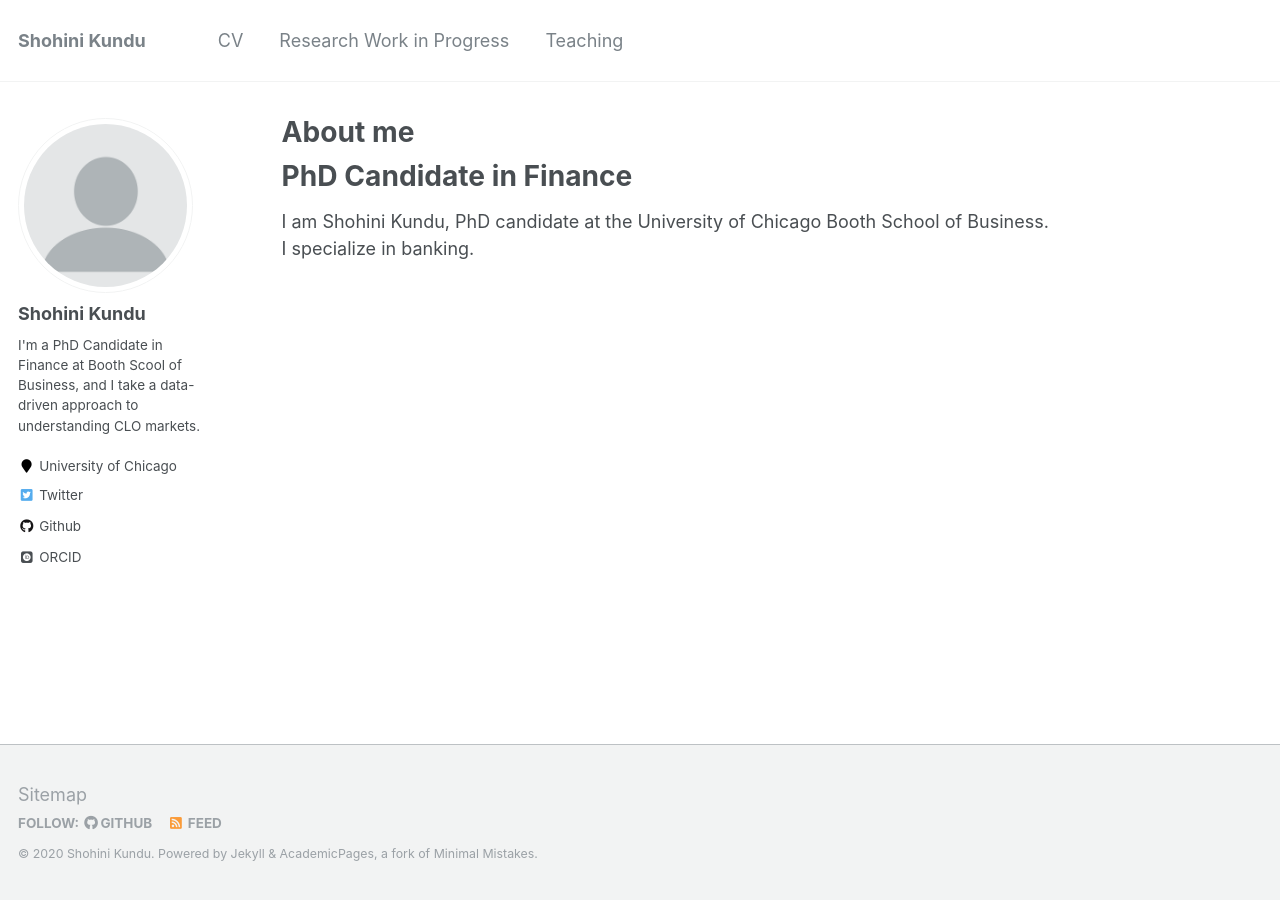
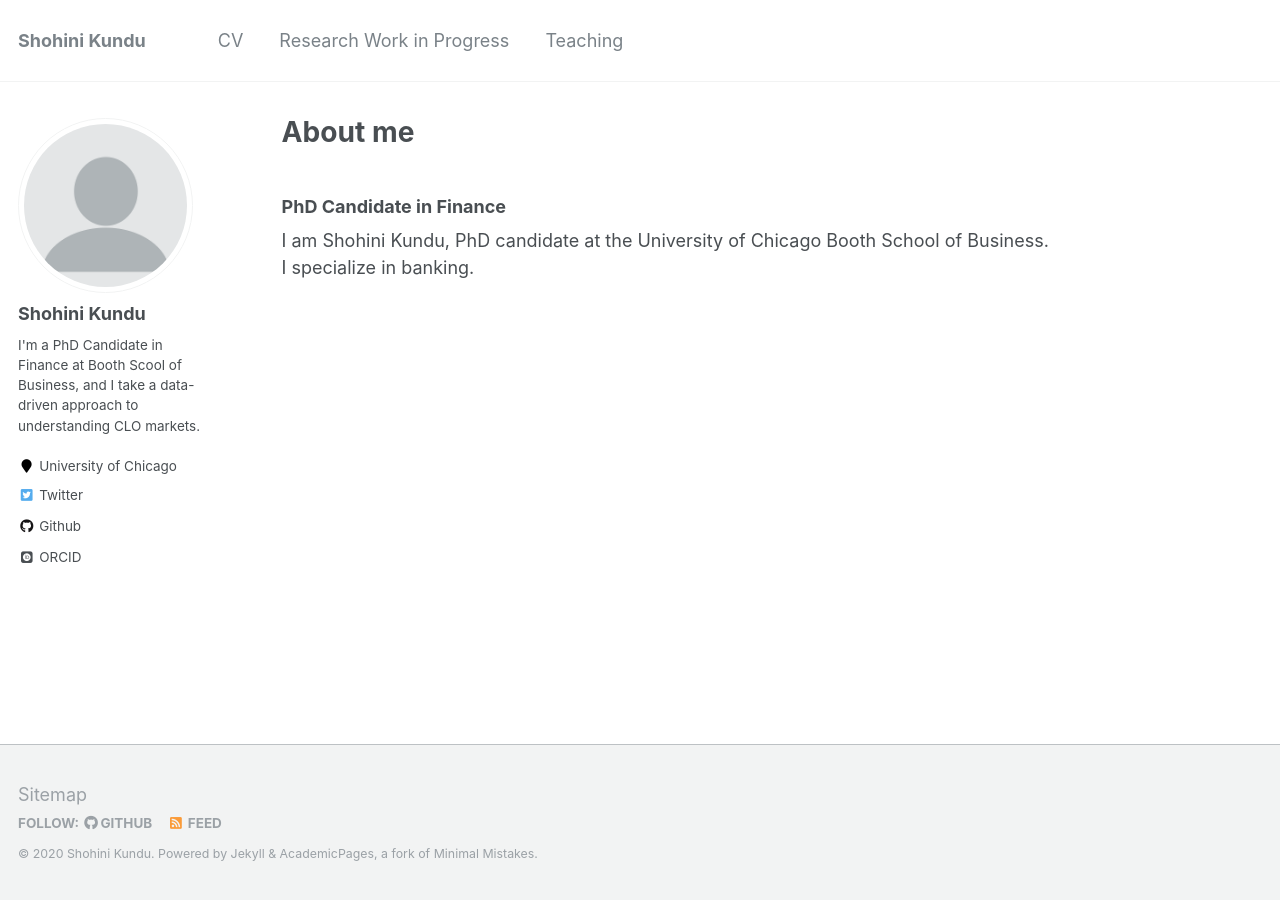
Before and after one commit to shohinikundu/shohinikundu.github.io, a Jekyll site: the page built from _pages/about.md, in a window 1280 px wide. Built offline with Jekyll 4.4.1, drawn with Linux system fonts in a browser that asks for light colours; some web fonts are replaced.

```diff
--- a/_pages/about.md
+++ b/_pages/about.md
@@ -7,6 +7,6 @@ redirect_from:
   - /about/
   - /about.html
 ---
-# PhD Candidate in Finance
+### PhD Candidate in Finance
 
 I am Shohini Kundu, PhD candidate at the University of Chicago Booth School of Business. I specialize in banking.
```
